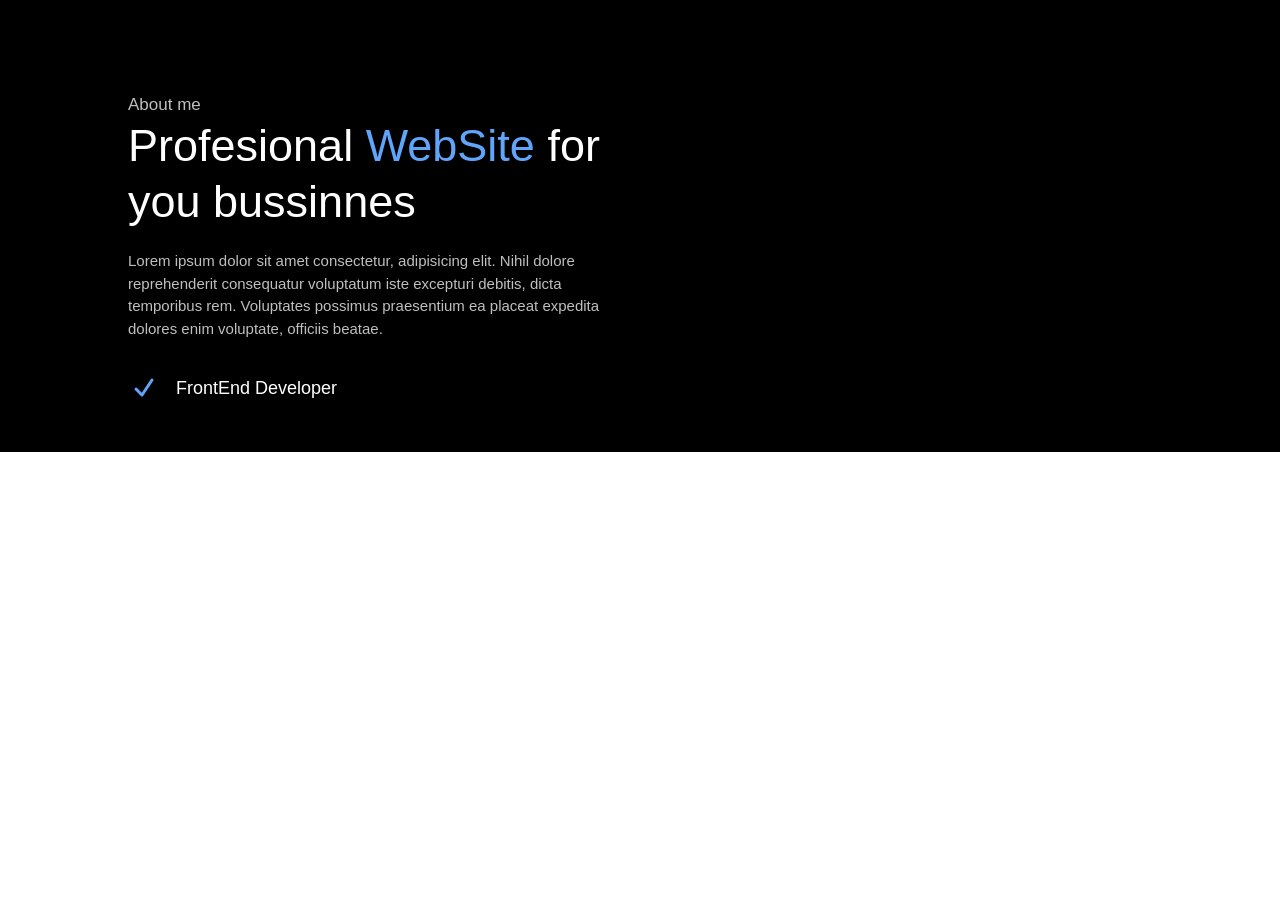
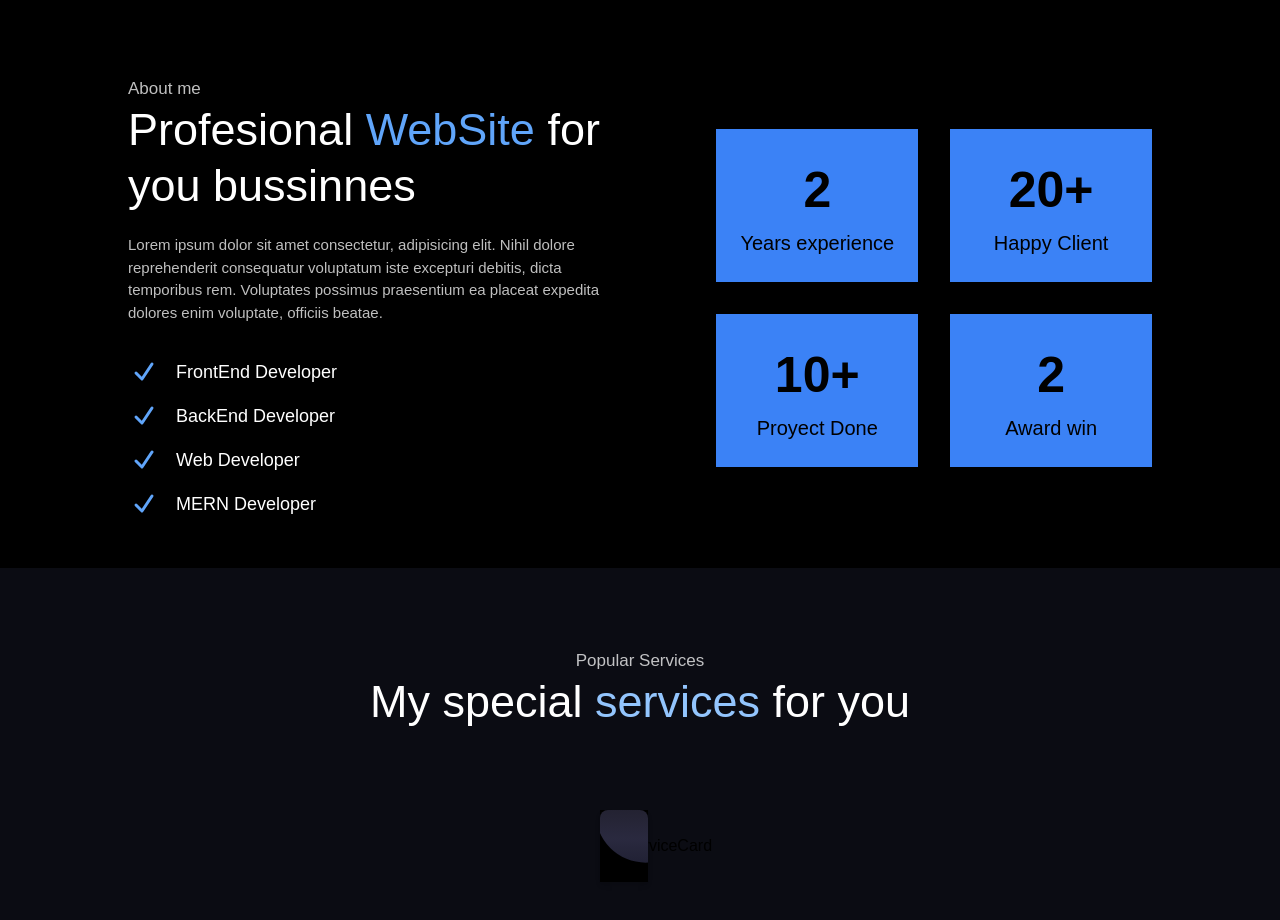
Before and after one commit to systems-apatrick/nextjs_portfolio, a Next.js app: page / in a window 1280 px wide. Shown: the part 820-1740 px from the top of the page. Before the commit the page ends 1272 px from the top, so only its background shows below. Built offline with nearby package versions, Linux system fonts and the light colour scheme; a web font is replaced by a local one.

Commit message:
Agregar about me and service

```diff
--- a/components/AboutMe.tsx
+++ b/components/AboutMe.tsx
@@ -3,7 +3,7 @@ import React from "react";
 
 const AboutMe = () => {
 	return (
-		<div className='mt-[-3rem] bg-black pb-[3rem]'>
+		<div className='mt-[-4rem] bg-black pb-[3rem]'>
 			<div className='w-[80%] pt-[5rem] sm:pt-[7rem] md:pt-[10rem] mx-auto grid items-center grid-cols-1 lg:grid-cols-2 gap-[2rem]'>
 				<div>
 					<p className='heading__mini'>About me</p>
@@ -19,9 +19,52 @@ const AboutMe = () => {
 					</p>
 					<div className='mt-[2rem] space-y-3'>
 						<div className='flex items-center space-x-4'>
-              <CheckIcon className="w-[2rem] h-[2rem] text-blue-400"></CheckIcon>
-              <p className="text-[18px] text-white">FrontEnd Developer</p>
-            </div>
+							<CheckIcon className='w-[2rem] h-[2rem] text-blue-400'></CheckIcon>
+							<p className='text-[18px] text-white'>FrontEnd Developer</p>
+						</div>
+						<div className='flex items-center space-x-4'>
+							<CheckIcon className='w-[2rem] h-[2rem] text-blue-400'></CheckIcon>
+							<p className='text-[18px] text-white'>BackEnd Developer</p>
+						</div>
+						<div className='flex items-center space-x-4'>
+							<CheckIcon className='w-[2rem] h-[2rem] text-blue-400'></CheckIcon>
+							<p className='text-[18px] text-white'>Web Developer</p>
+						</div>
+						<div className='flex items-center space-x-4'>
+							<CheckIcon className='w-[2rem] h-[2rem] text-blue-400'></CheckIcon>
+							<p className='text-[18px] text-white'>MERN Developer</p>
+						</div>
+					</div>
+				</div>
+				<div className='lg:ml-auto'>
+					<div className='grid grid-cols-1 sm:grid-cols-2 items-center gap-[2rem]'>
+						<div className='p-6 text-center bg-blue-500'>
+							<p className='text-[50px] text-black font-bold'>2</p>
+							<p className='text-[20px] text-black font-600'>
+								Years experience
+							</p>
+						</div>
+
+            <div className='p-6 text-center bg-blue-500'>
+							<p className='text-[50px] text-black font-bold'>20+</p>
+							<p className='text-[20px] text-black font-600'>
+								Happy Client
+							</p>
+						</div>
+
+            <div className='p-6 text-center bg-blue-500'>
+							<p className='text-[50px] text-black font-bold'>10+</p>
+							<p className='text-[20px] text-black font-600'>
+								Proyect Done
+							</p>
+						</div>
+
+            <div className='p-6 text-center bg-blue-500'>
+							<p className='text-[50px] text-black font-bold'>2</p>
+							<p className='text-[20px] text-black font-600'>
+								Award win
+							</p>
+						</div>
 					</div>
 				</div>
 			</div>
--- /dev/null
+++ b/components/Helper/ServiceCard.tsx
@@ -0,0 +1,34 @@
+import {
+	BugAntIcon,
+	CodeBracketIcon,
+	CommandLineIcon,
+	CursorArrowRaysIcon,
+	RocketLaunchIcon,
+	ServerIcon,
+} from "@heroicons/react/16/solid";
+import React from "react";
+
+interface Props {
+	title: string;
+	num: string;
+}
+
+const iconMapping = {
+	"01": CommandLineIcon,
+	"02": ServerIcon,
+	"03": CodeBracketIcon,
+	"04": CursorArrowRaysIcon,
+	"05": RocketLaunchIcon,
+	"06": BugAntIcon,
+};
+const ServiceCard = ({ num, title }: Props) => {
+	const IconComponent =
+		(iconMapping as Record<string, React.ElementType>)[num] || CommandLineIcon;
+	return (
+		<div className='bg-black custom__service z-[100] relative transform rounded-2x1 text center p-6 shadow-md '>
+			ServiceCard
+		</div>
+	);
+};
+
+export default ServiceCard;
--- /dev/null
+++ b/components/Services.tsx
@@ -0,0 +1,22 @@
+import React from "react";
+import ServiceCard from "./Helper/ServiceCard";
+
+const Services = () => {
+	return (
+		<div className='pt-[5rem] pb-[3rem] bg-[#0b0c13]'>
+			<div className='text-center'>
+				<p className='heading__mini'>Popular Services</p>
+				<h1 className='heading__primary'>
+					My special <span className='text-blue-300'>services</span> for you
+				</h1>
+			</div>
+			<div className='pt-[5rem] w-[5rem] mx-auto grid grid-cols-1 md:grid-cols-2 lg:grid-cols-3 gap-[3rem] items-center'>
+				<div>
+					<ServiceCard title='React Web site' num='01'/>
+				</div>
+			</div>
+		</div>
+	);
+};
+
+export default Services;
--- a/pages/index.tsx
+++ b/pages/index.tsx
@@ -2,6 +2,7 @@ import AboutMe from "@/components/AboutMe";
 import Hero from "@/components/Hero";
 import Nav from "@/components/Nav";
 import NavMobile from "@/components/NavMobile";
+import Services from "@/components/Services";
 import React, { useState } from "react";
 
 const HomePage = () => {
@@ -15,6 +16,7 @@ const HomePage = () => {
       <Nav openNav={showNavHandler} />
       <Hero/>
       <AboutMe/>
+      <Services/>
     </div>
   );
 };
--- a/styles/globals.css
+++ b/styles/globals.css
@@ -1,29 +1,63 @@
-@import url('https://fonts.googleapiscom/css2?family=Poppins:ital,wght@0,100;0,200;0,300;0,400;0,500;0,600;0,700;0,800;0,900;1,100;1,200;1,300;1,400;1,500;1,600;1,700;1,800;1,900&display=swap');
+@import url("https://fonts.googleapiscom/css2?family=Poppins:ital,wght@0,100;0,200;0,300;0,400;0,500;0,600;0,700;0,800;0,900;1,100;1,200;1,300;1,400;1,500;1,600;1,700;1,800;1,900&display=swap");
 @tailwind base;
 @tailwind components;
 @tailwind utilities;
-
 
 @layer components {
 	.nav__link {
 		@apply relative text-xl w-fit block after:block after:content-[''] after:absolute after:h-[3px]
     after:bg-blue-400 text-white after:w-full
     after:scale-x-0 after:hover:scale-x-100 after:transition
-    after:duration-300 after:origin-right
+    after:duration-300 after:origin-right;
 	}
-    .custom-bg{
-    background-image: linear-gradient(to right,rgba(0,0,0,0.836), rgba(0,0,0,0.811)),url("/images/bg.jpg");
+	.custom-bg {
+		background-image: linear-gradient(
+				to right,
+				rgba(0, 0, 0, 0.836),
+				rgba(0, 0, 0, 0.811)
+			),
+			url("/images/bg.jpg");
 		background-repeat: no-repeat;
 		background-size: cover;
-    background-position:center;
-    clip-path: polygon(0 0,100% 0 , 100% 95,0 100%);
+		background-position: center;
+		clip-path: polygon(0 0, 100% 0, 100% 95, 0 100%);
 	}
 
 	.heading__mini {
-        @apply text-[17px] text-white opacity-75
+		@apply text-[17px] text-white opacity-75;
 	}
 	.heading__primary {
-        @apply text-[0.6rem] ps-2 sm:p-0 leading-[3.5rem] text-white text-[27px] md:text-[30px] lg:text-[38px] xl:text-[45px]
+		@apply text-[0.6rem] ps-2 sm:p-0 leading-[3.5rem] text-white text-[27px] md:text-[30px] lg:text-[38px] xl:text-[45px];
+	}
 }
 
+.custom__service::before {
+	content: "";
+	position: absolute;
+	top: 0;
+	left: 0;
+	right: 0;
+	bottom: 0;
+	width: 100%;
+	height: 100%;
+	background: linear-gradient(
+			to bottom,
+			#323232 0,
+			#3f3f3f 40%,
+			#1c1c1c 150%
+		),
+		linear-gradient(
+			to top,
+			rgba(0, 8, 255, 0.4) 0,
+			rgba(70, 14, 255, 0.25) 200%
+		);
+    background-blend-mode: multiply;
+    clip-path: circle(50px at 95% 4%);
+    border-radius: 0.5rem;
+    transition: all 0.8s;
 }
+
+.custom__service::hover::before{
+    clip-path: circle(1000px at 95% 4%);
+    z-index: -1000;
+}
```
Lines whose indentation alone changed are shown as unchanged.
